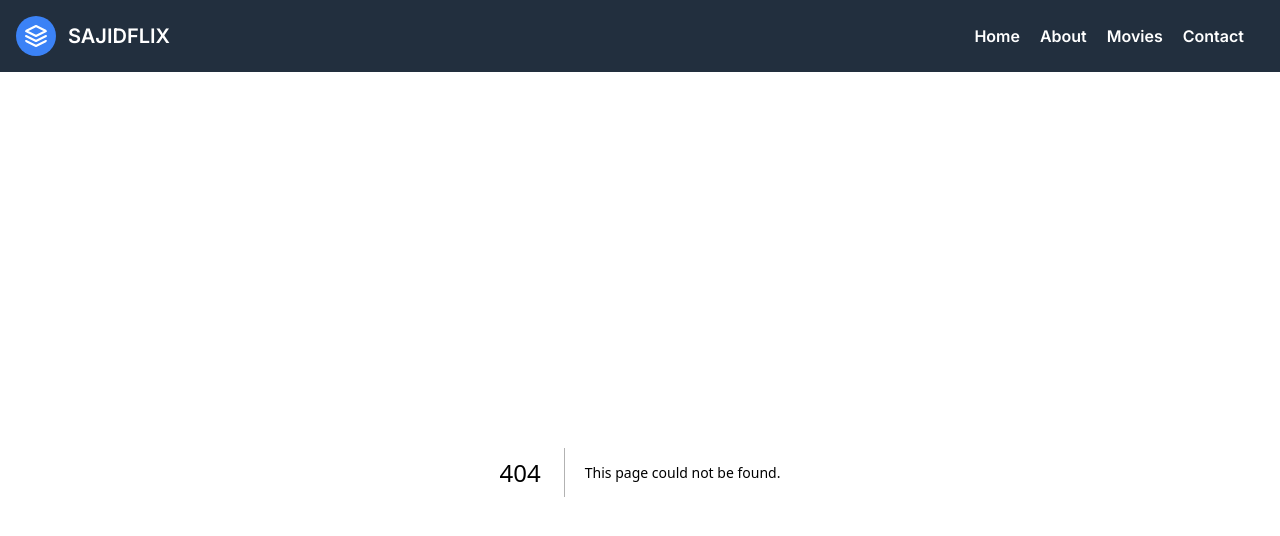
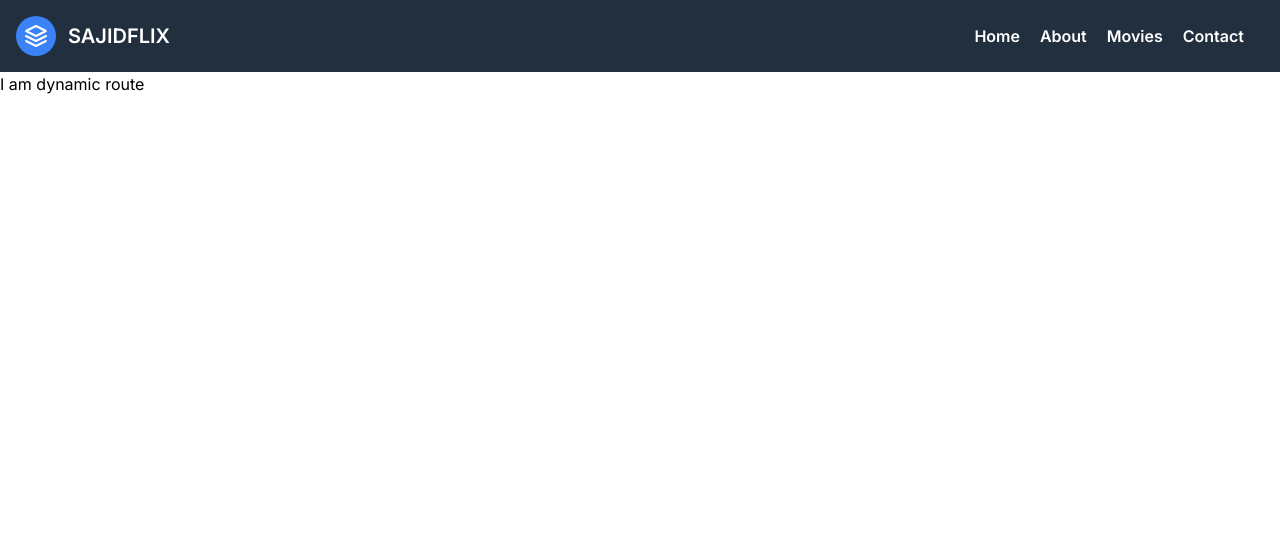
Before and after one commit to SajidCurious/sajidflix, a Next.js app: page /movies/1 in a window 1280 px wide. Before the commit this address had no page. Shown: the top 536 px of the page. Built offline with nearby package versions, Linux system fonts and the light colour scheme.

Commit message:
added dynamic route sample

```diff
--- /dev/null
+++ b/src/app/movies/[id]/page.js
@@ -0,0 +1,7 @@
+import React from "react";
+
+const page = () => {
+  return <div>I am dynamic route</div>;
+};
+
+export default page;
```
